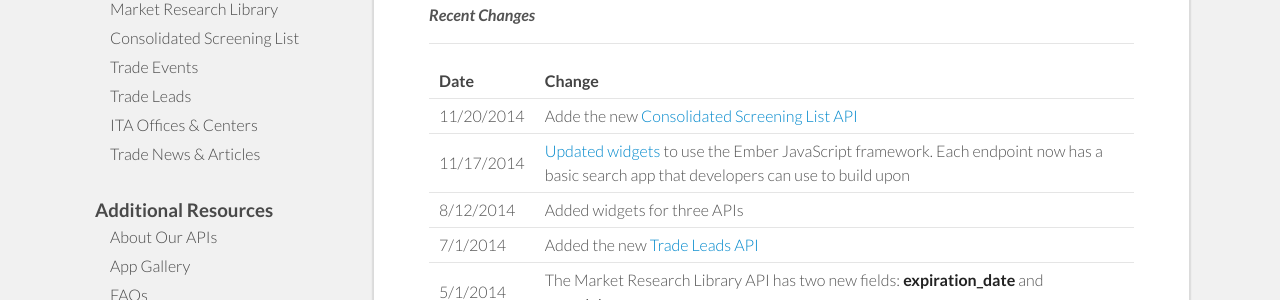
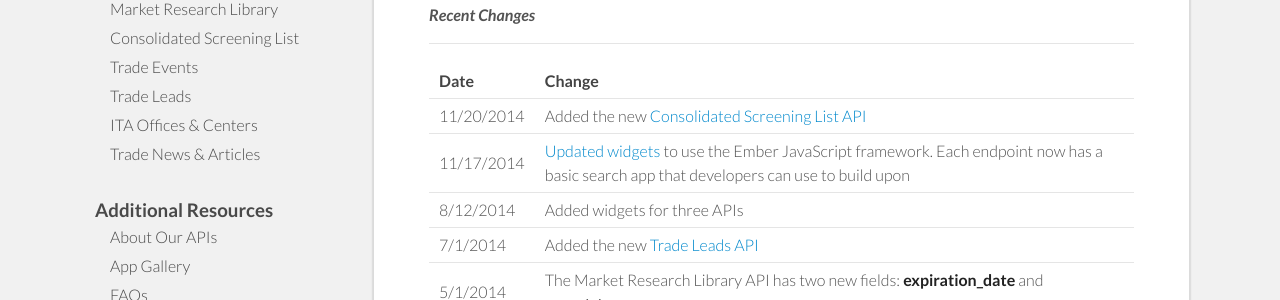
Before and after one commit to InternationalTradeAdministration/developerportal, a Jekyll site: the page built from _posts/2013-09-05-change-log.markdown, in a window 1280 px wide. Shown: the part 197-497 px from the top of the page. Built offline with Jekyll 4.4.1, drawn with Linux system fonts in a browser that asks for light colours; nearby versions of some CDN libraries.

Commit message:
Small text edits

```diff
--- a/_posts/2013-09-05-change-log.markdown
+++ b/_posts/2013-09-05-change-log.markdown
@@ -12,7 +12,7 @@ We will continue to add updates and features to ITA’s API on an ongoing basis.
 
 | Date            | Change                                                     |
 | --------------- | --------------------------------------------------------------- |
-|11/20/2014       | Adde the new [Consolidated Screening List API](http://developer.trade.gov/consolidated-screening-list.html)
+|11/20/2014       | Added the new [Consolidated Screening List API](http://developer.trade.gov/consolidated-screening-list.html)
 |11/17/2014       | [Updated widgets](http://developer.trade.gov/demo-search-apps.html) to use the Ember JavaScript framework.  Each endpoint now has a basic search app that developers can use to build upon |
 | 8/12/2014       | Added widgets for three APIs
 | 7/1/2014        | Added the new [Trade Leads API](trade-leads.html)
```
